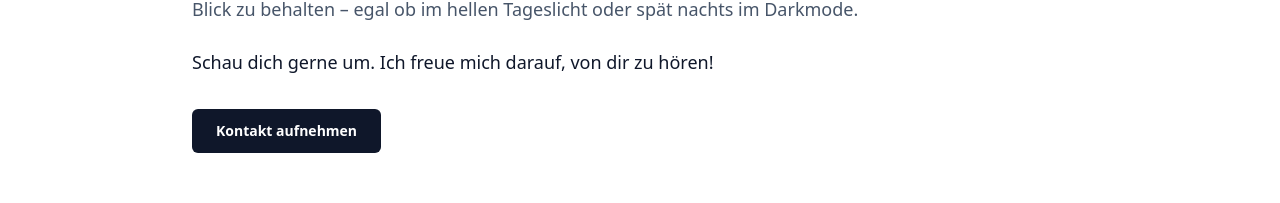
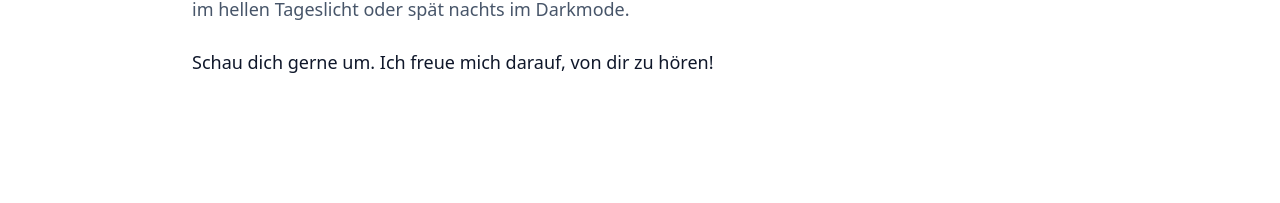
Before and after one commit to mb03k/Website, a Next.js app: page /portfolio in a window 1280 px wide. Shown: the part 522-725 px from the top of the page. Built offline with nearby package versions, Linux system fonts and the light colour scheme.

Commit message:
Feat: Dockerfile for implementation of cookies on truenas

```diff
--- /dev/null
+++ b/src/app/impressum/page.tsx
@@ -0,0 +1,9 @@
+"use client";
+
+import InProgress from "@/src/components/ui/inprogress";
+
+const Impressum = () => {
+  return <InProgress />;
+};
+
+export default Impressum;
--- a/src/app/portfolio/login/page.tsx
+++ b/src/app/portfolio/login/page.tsx
@@ -1,9 +1,10 @@
 "use client";
 import { useRouter } from "next/navigation";
-import { useState } from "react";
+import { useState, useTransition } from "react";
 
 import BackgroundBlobs from "@/src/components/ui/BackgroundBlobs";
 import { Lock, ArrowRight } from "lucide-react";
+import { ROUTES } from "@/src/features/routing/routes";
 
 export default function LoginPage() {
   const [password, setPassword] = useState("");
@@ -20,10 +21,9 @@ export default function LoginPage() {
     });
 
     if (res.ok) {
-      router.push("/portfolio");
-      router.refresh();
+      window.location.href = ROUTES.PORTFOLIO;
     } else {
-      setError("Das Passwort ist leider falsch.");
+      setError("Falsches Passwort.");
     }
   };
 
--- a/src/app/portfolio/page.jsx
+++ b/src/app/portfolio/page.jsx
@@ -14,7 +14,7 @@ const EmployerLogin = () => {
         </h1>
 
         <div className="text-lg leading-relaxed text-slate-600 dark:text-slate-300">
-          <div className="float-right mb-4 ml-6 w-32 md:w-48 lg:w-56">
+          <div className="float-right mb-4 ml-6 w-32 md:w-48">
             <div className="relative aspect-[4/5] overflow-hidden rounded-xl bg-slate-100 shadow-lg ring-1 ring-slate-900/10 dark:bg-slate-800 dark:ring-white/20">
               <Image
                 src={PORTFOLIO_ROUTES.APPLICATION_PHOTO}
@@ -51,15 +51,6 @@ const EmployerLogin = () => {
               Schau dich gerne um. Ich freue mich darauf, von dir zu hören!
             </p>
           </div>
-
-          <div className="clear-both pt-8">
-            <a
-              href="mailto:deine-email@example.com"
-              className="inline-flex items-center justify-center rounded-md bg-slate-900 px-6 py-3 text-sm font-semibold text-white transition-transform hover:scale-105 hover:bg-slate-700 dark:bg-white dark:text-slate-900 dark:hover:bg-slate-200"
-            >
-              Kontakt aufnehmen
-            </a>
-          </div>
         </div>
       </div>
     </main>
```
Also changed, not shown: public/portfolio/application.jpg (added), 1 other file (tests, documents, lock files or other folders).
